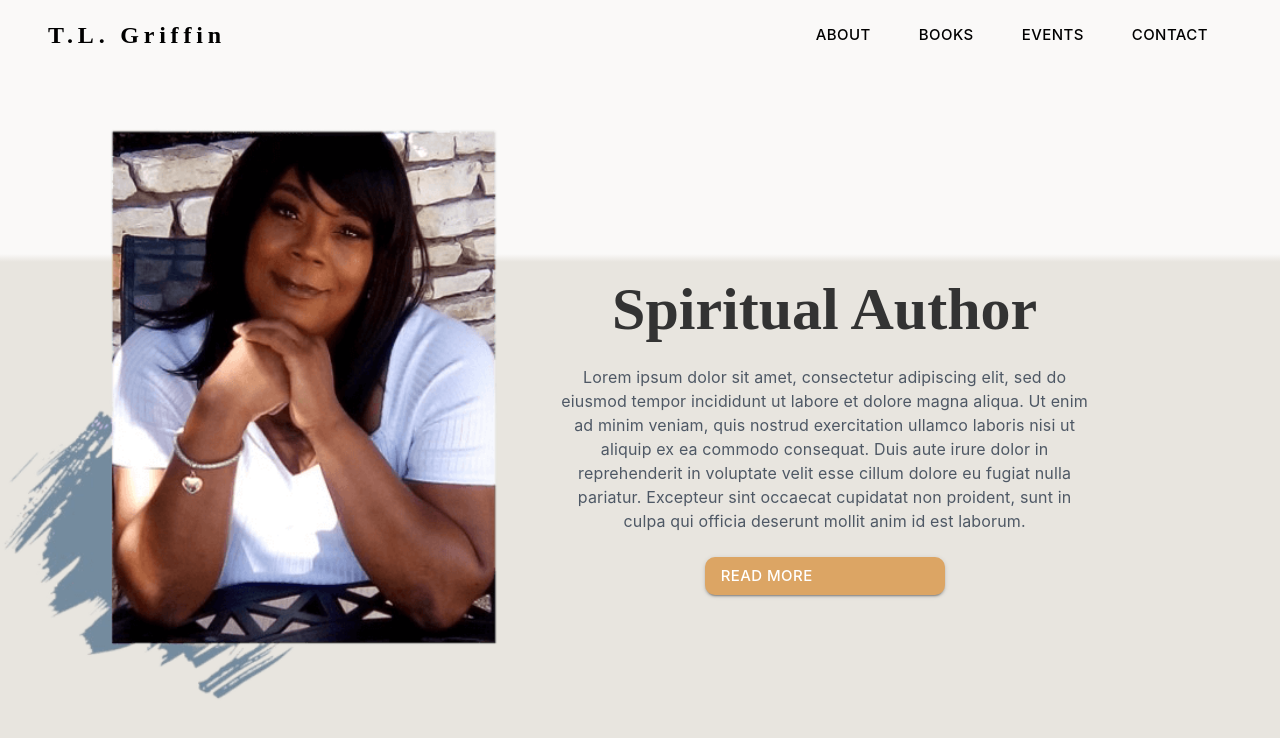
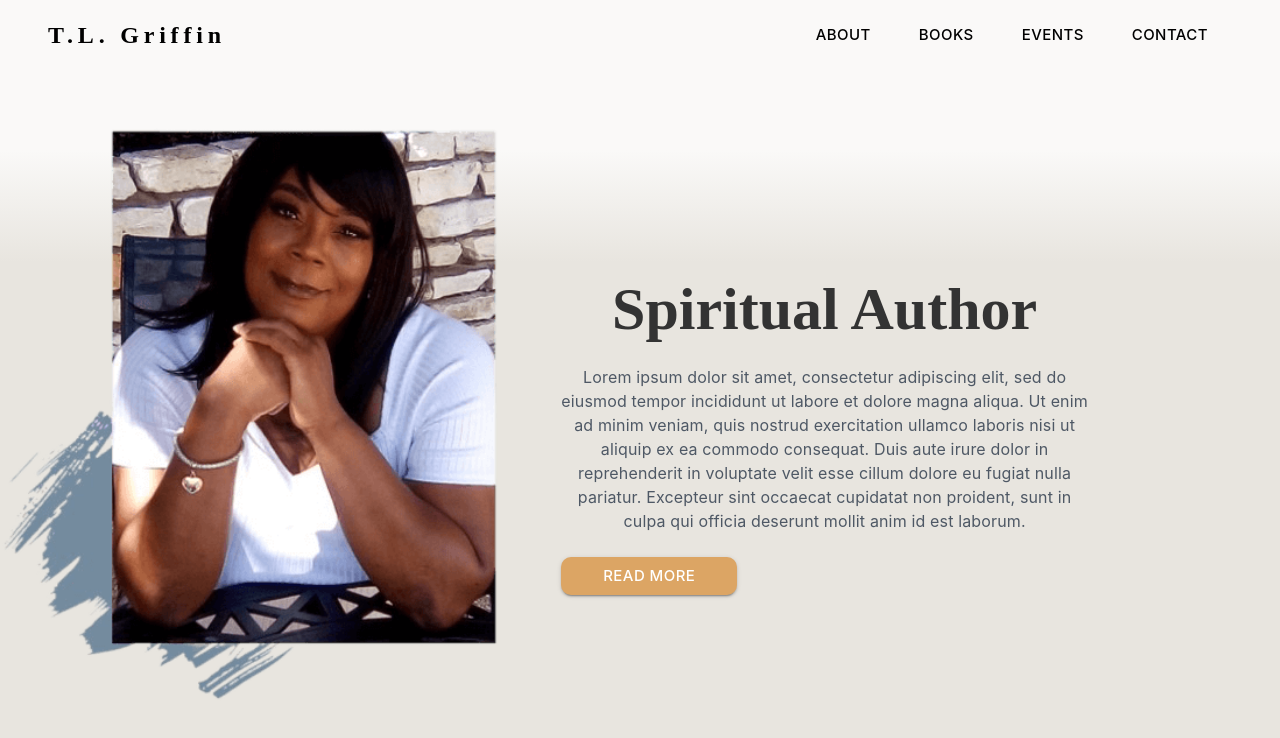
Before and after one commit to ChrisS561/TLGriffinBooks, a React (Create React App) app in the folder tisha-wesbite/: page / in a window 1280 px wide. Shown: the top 738 px of the page. Built offline with nearby package versions, Linux system fonts and the light colour scheme; the HTML template or start-up script is replaced by a standard one.

Commit message:
added animations

```diff
--- a/tisha-wesbite/src/Pages/AuthorPicture.js
+++ b/tisha-wesbite/src/Pages/AuthorPicture.js
@@ -13,10 +13,10 @@ export default function AuthorPicture() {
 					height: { xs: '20rem', sm: '30rem', md: '35rem', lg: '40rem' },
 					marginRight: { md: '2rem' },
 					marginBottom: { md: '8rem' },
-					transition: 'transform 0.2s ease-in-out', // Add a hover effect
-					'&:hover': {
-						transform: 'scale(1.05)', // Scale up the image on hover
-					},
+					// transition: 'transform 0.2s ease-in-out', // Add a hover effect
+					// '&:hover': {
+					// 	transform: 'scale(1.05)', // Scale up the image on hover
+					// },
 				}}
 			>
 				<img
--- a/tisha-wesbite/src/Pages/Homepage.js
+++ b/tisha-wesbite/src/Pages/Homepage.js
@@ -68,7 +68,7 @@ export default function Homepage() {
 				</Typography>
 
 				<Box
-					class="animate__animated animate__headShake animate__delay-5s 5s"
+					// class="animate__animated animate__headShake animate__delay-5s 5s"
 					sx={{
 						display: 'block',
 						width: { xs: '10rem', sm: '15rem', md: '11rem' },
@@ -89,13 +89,15 @@ export default function Homepage() {
 								boxShadow: '0px 0px 10px rgba(0, 0, 0, 0.3)',
 								backgroundColor: '#FFBB57',
 								color: '#333',
+								animation: 'shake 0.5s',
 							},
 							display: 'block',
 							width: '100%',
 							margin: { lg: '0 auto' },
-							maxWidth: '15rem',
+							maxWidth: '14rem',
 							fontFamily: 'inter',
-							fontSize:"15px",
+							fontSize: '15px',
+							textAlign: 'center',
 						}}
 					>
 						Read More
--- a/tisha-wesbite/src/index.css
+++ b/tisha-wesbite/src/index.css
@@ -1,3 +1,29 @@
+@keyframes shake {
+  0% {
+    transform: translateX(0);
+  }
+
+  20% {
+    transform: translateX(-5px);
+  }
+
+  40% {
+    transform: translateX(5px);
+  }
+
+  60% {
+    transform: translateX(-5px);
+  }
+
+  80% {
+    transform: translateX(5px);
+  }
+
+  100% {
+    transform: translateX(0);
+  }
+}
+
 body {
   margin: 0;
   font-family: -apple-system, BlinkMacSystemFont, 'Segoe UI', 'Roboto', 'Oxygen',
@@ -14,7 +40,7 @@ code {
 
 .homepage {
   background-color: white;
-  background-image: linear-gradient(to bottom,#FAF9F8 23%,#E8E5DF 24% );
+  background-image: linear-gradient(to bottom, #FAF9F8 10%, #E8E5DF 24%);
   background-size: cover;
   background-position:center;
   background-repeat: no-repeat;
```
